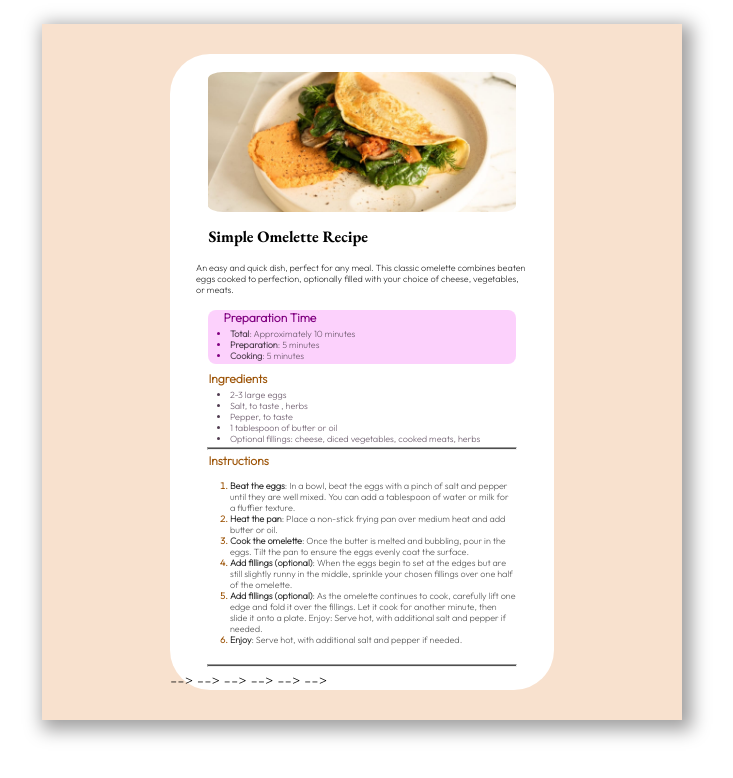
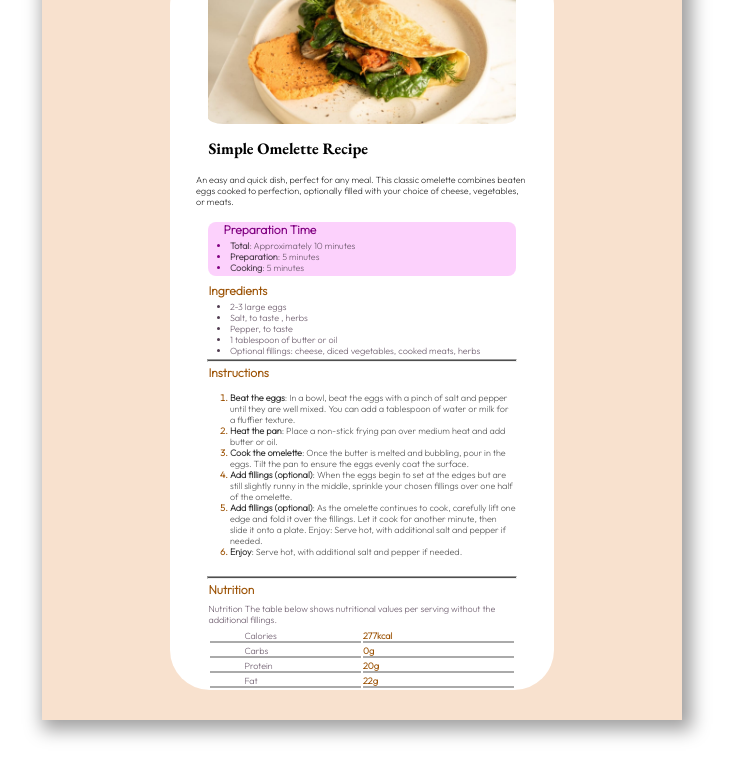
Before and after one commit to IamVictheCG/Recipe_odin, a plain HTML site: page odin_recipes/recipes/simpleOmeletteRecipe.html in a window 1280 px wide. Shown: the whole page, without its empty margins (470-1203 px from the left). Drawn offline with nearby package versions, Linux system fonts and the light colour scheme.

Commit message:
Its Nutritions

```diff
--- a/odin_recipes/recipes/simpleOmeletteRecipe.html
+++ b/odin_recipes/recipes/simpleOmeletteRecipe.html
@@ -104,33 +104,33 @@
         </div>
         <hr>
 
-        <!-- <!-- <div class="headers" id="nutrition"> --> -->
-          <!-- <!-- <h3>Nutrition</h3> --> -->
-          <!-- <!-- <p> --> -->
-            <!-- <!-- Nutrition The table below shows nutritional values per serving --> -->
-            <!-- <!-- without the additional fillings. --> -->
-          <!-- <!-- </p> --> -->
-<!--  -->
-          <!-- <table> -->
-            <!-- <tr> -->
-              <!-- <td>Calories</td> -->
-              <!-- <strong><td>277kcal</td></strong> -->
-            <!-- </tr> -->
-            <!-- <tr> -->
-              <!-- <td>Carbs</td> -->
-              <!-- <strong><td>0g</td></strong> -->
-            <!-- </tr> -->
-            <!-- <tr> -->
-              <!-- <td>Protein</td> -->
-              <!-- <strong><td>20g</td></strong> -->
-            <!-- </tr> -->
-            <!-- <tr> -->
-              <!-- <td>Fat</td> -->
-              <!-- <strong><td>22g</td></strong> -->
-            <!-- </tr> -->
-          <!-- </table> -->
-        <!-- </div> -->
-<!--  -->
+        <div class="headers" id="nutrition">
+          <h3>Nutrition</h3>
+          <p>
+            Nutrition The table below shows nutritional values per serving
+            without the additional fillings.
+          </p>
+
+          <table>
+            <tr>
+              <td>Calories</td>
+              <strong><td>277kcal</td></strong>
+            </tr>
+            <tr>
+              <td>Carbs</td>
+              <strong><td>0g</td></strong>
+            </tr>
+            <tr>
+              <td>Protein</td>
+              <strong><td>20g</td></strong>
+            </tr>
+            <tr>
+              <td>Fat</td>
+              <strong><td>22g</td></strong>
+            </tr>
+          </table>
+        </div>
+
         <!-- <footer  class="footer_1"> -->
           <!-- Challenge by -->
           <!-- <a target="_blank" rel="noopener noreferrer" href="https://www.frontendmentor.io/home">Frontend Mentor</a>. -->
```
